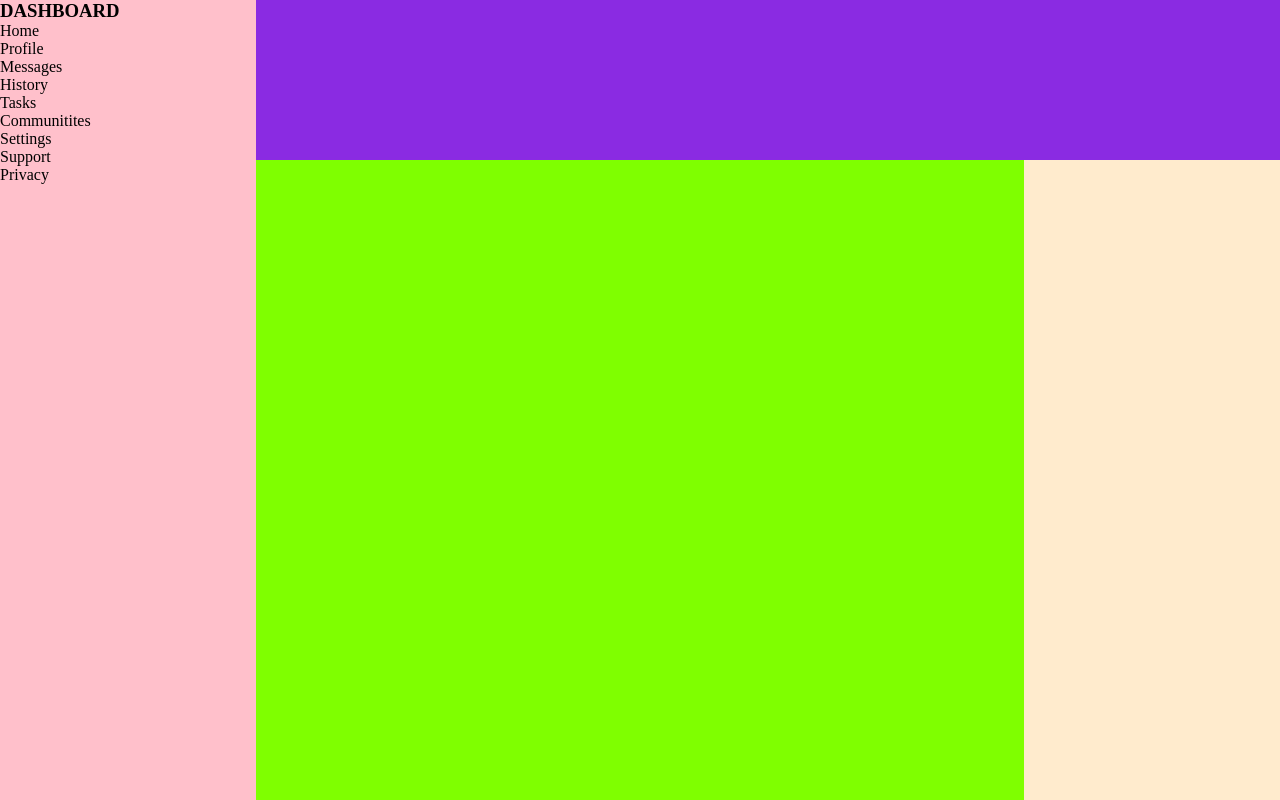
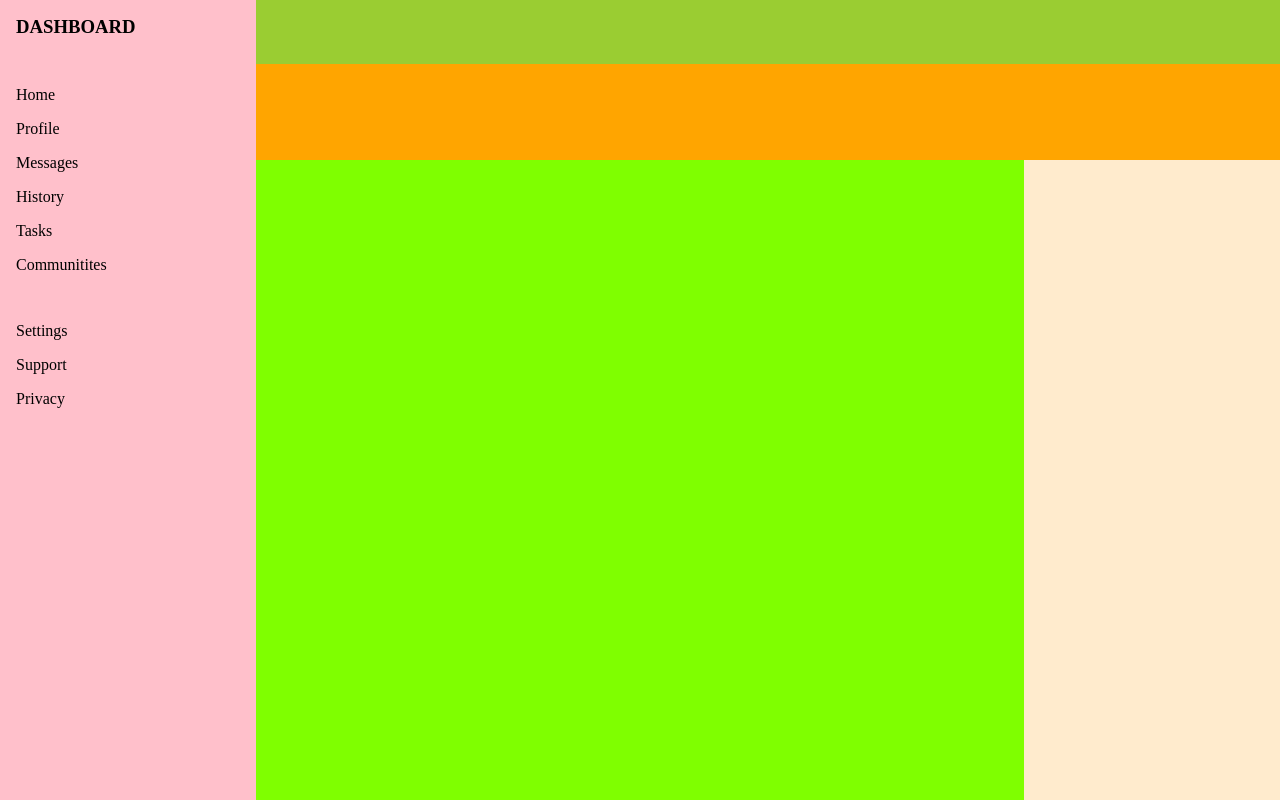
Before and after one commit to fullmoonemptysun/Dashboard, a plain HTML site: page index.html in a window 1280 px wide. Drawn offline with Linux system fonts and the light colour scheme.

Commit message:
Divide Header two sub headers, Structure side menu elements

```diff
--- a/index.html
+++ b/index.html
@@ -9,22 +9,21 @@
 
     <body>
         <div class="container">
-            <div class="side-menu">
+            <div class="side-menu flex">
                 <div class="title"><h3>DASHBOARD</h3></div>
                 <div class="list-block">
-                <ul>
+                <ul class="flex">
                     <li>Home</li>
                     <li>Profile</li>
                     <li>Messages</li>
                     <li>History</li>
                     <li>Tasks</li>
                     <li>Communitites</li>
-
                 </ul>
                 </div>
 
                 <div class="list-block">
-                    <ul>
+                    <ul class="flex">
                         <li>Settings</li>
                         <li>Support</li>
                         <li>Privacy</li>
@@ -34,6 +33,13 @@
             </div>
             <div class="content">
                 <div class="header">
+                    <div class="header-upper">
+
+                    </div>
+
+                    <div class="header-lower">
+
+                    </div>
 
                 </div>
 
--- a/style.css
+++ b/style.css
@@ -1,6 +1,12 @@
+
+
+
 *{
     margin: 0;
     padding: 0;
+    --fs-1: 0.7rem;
+    --fs-2: 1rem;
+
 }
 
 body{
@@ -13,9 +19,39 @@ body{
     height: 100%;
 }
 
+
+/*LEFT SIDE MENU COMPONENTS--------------*/
 .side-menu{
+    padding: 1rem;
     background-color: pink;
+    flex-direction: column;
+    gap: 3rem;
 }
+
+.side-menu ul{
+    list-style: none;
+    flex-direction: column;
+    font-size: var(--fs-3);
+    gap: 1rem;
+}
+
+
+
+/*Header Section-------------------------*/
+.header{
+    background-color: blueviolet;
+    display: grid;
+    grid-template: 1fr 1.5fr/1fr
+}
+
+.header-upper{
+    background-color: yellowgreen;
+}
+.header-lower{
+    background-color: orange;
+}
+
+
 
 .content{
     background-color: grey;
@@ -23,9 +59,7 @@ body{
     grid-template: 1fr 4fr/1fr;
 }
 
-.header{
-    background-color: blueviolet;
-}
+
 
 .main{
     display: grid;
@@ -39,3 +73,7 @@ body{
 .projects{
     background-color:chartreuse;
 }
+
+.flex{
+    display: flex;
+}
```
